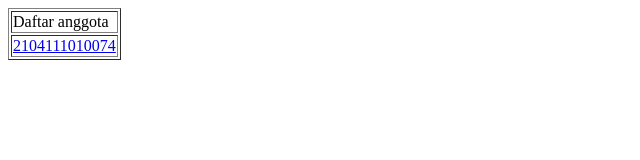
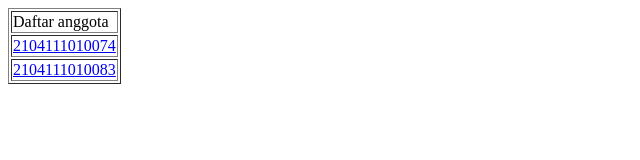
Before and after one commit to Nauval-rpl/INF206-2021-7-Aplikasi-Waste-to-Fresh, a plain HTML site: page index.html in a window 1280 px wide. Shown: the whole page, without its empty margins (0-640 px from the left). Drawn offline with Linux system fonts and the light colour scheme.

Commit message:
Update index.html

```diff
--- a/index.html
+++ b/index.html
@@ -7,6 +7,7 @@
   <table border=”0”>
     <tr><td>Daftar anggota</td></tr>
     <tr><td> <a href="2104111010074.html">2104111010074</a> </td></tr>
+    <tr><td> <a href="2104111010083.html">2104111010083</a> </td></tr>
   </table>
  </body>
 </html>
```
